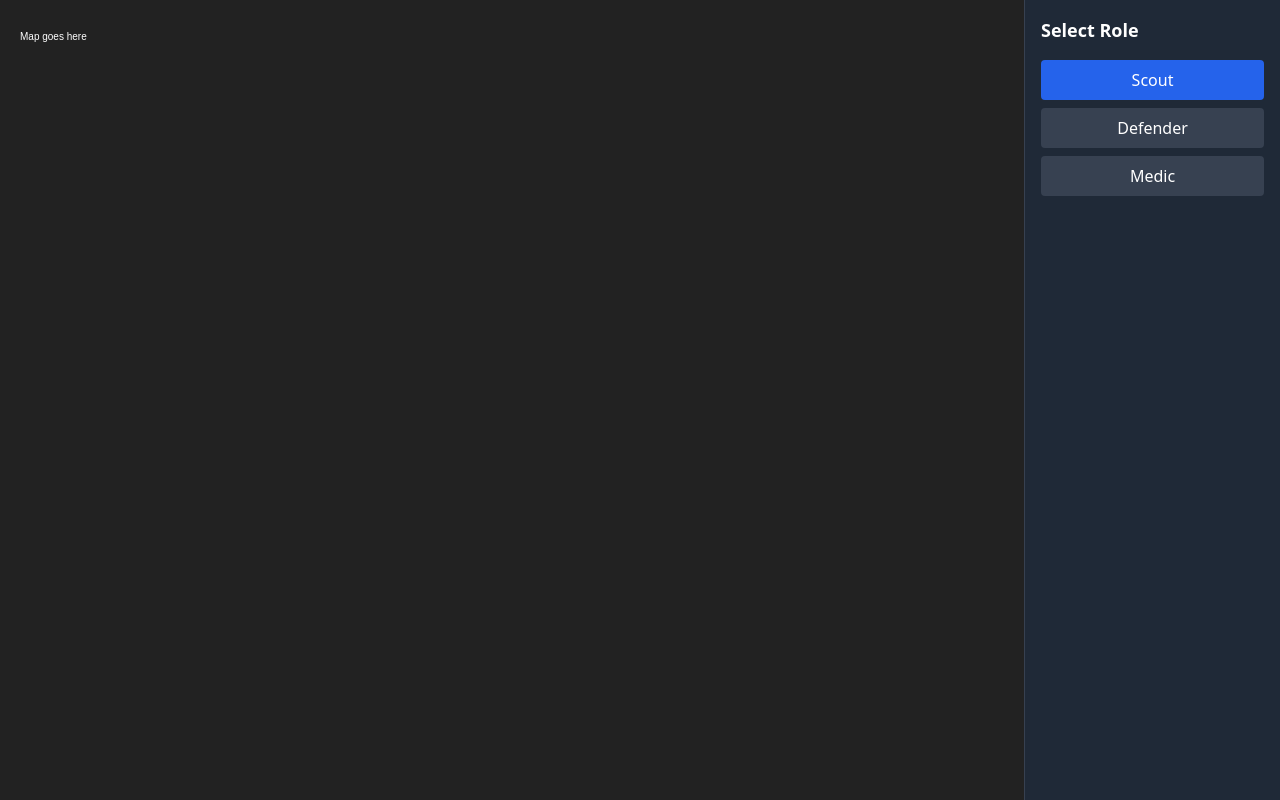
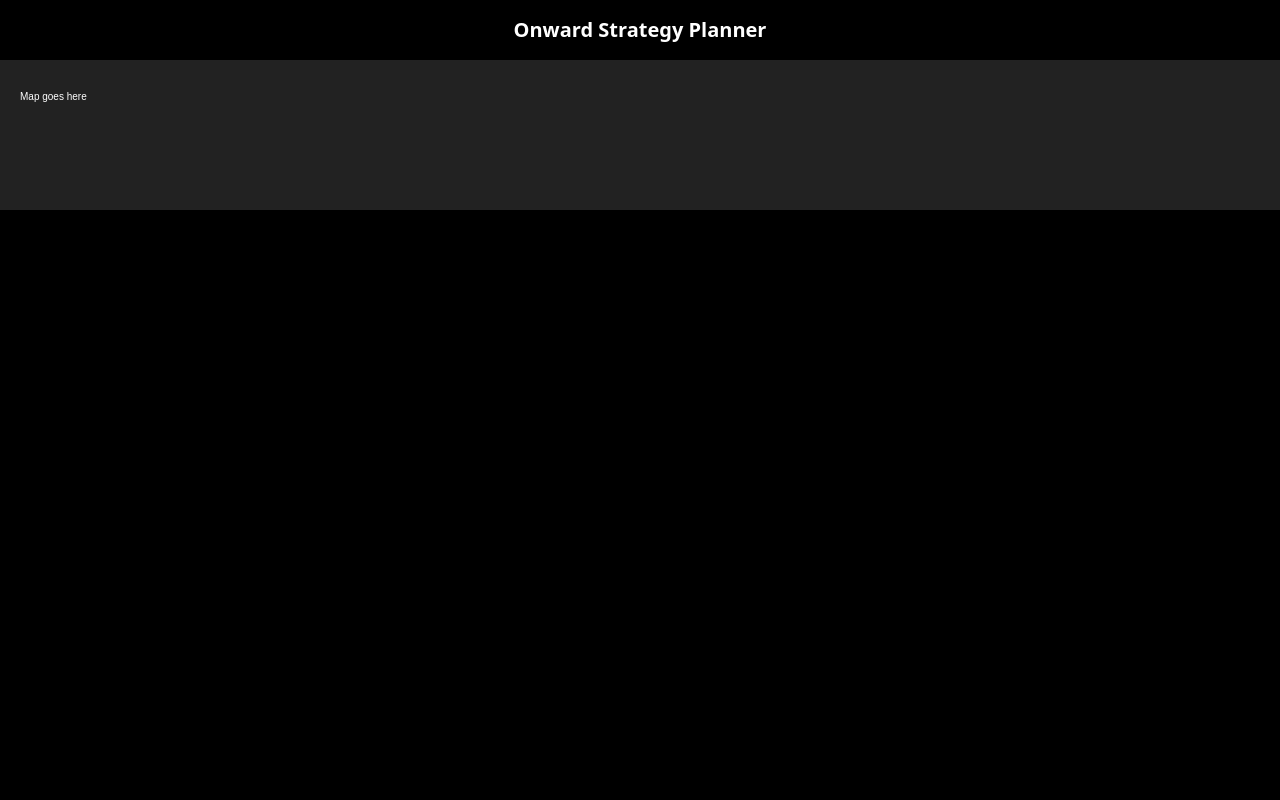
Before and after one commit to bugrandom/onward-strat-planner, a React (Vite) app: page / in a window 1280 px wide. Built offline with nearby package versions, Linux system fonts and the light colour scheme.

Commit message:
Update App.tsx

```diff
--- a/src/App.tsx
+++ b/src/App.tsx
@@ -1,20 +1,14 @@
 import MapCanvas from './components/MapCanvas';
-import RoleSelector from './components/RoleSelector';
-import { usePlayerRoles } from './hooks/usePlayerRoles';
 
-function App() {
-  const { selectedRole, setRole } = usePlayerRoles();
-
+export default function App() {
   return (
-    <div className="min-h-screen bg-gray-900 text-white flex flex-col md:flex-row">
-      <div className="flex-1">
-        <MapCanvas selectedRole={selectedRole} />
-      </div>
-      <div className="w-full md:w-64 p-4 bg-gray-800 border-l border-gray-700">
-        <RoleSelector selectedRole={selectedRole} setRole={setRole} />
-      </div>
+    <div className="min-h-screen flex flex-col bg-black text-white">
+      <header className="p-4 text-center text-xl font-bold">Onward Strategy Planner</header>
+      <main className="flex-1 overflow-hidden">
+        <div className="w-full h-full">
+          <MapCanvas />
+        </div>
+      </main>
     </div>
   );
 }
-
-export default App;
```
